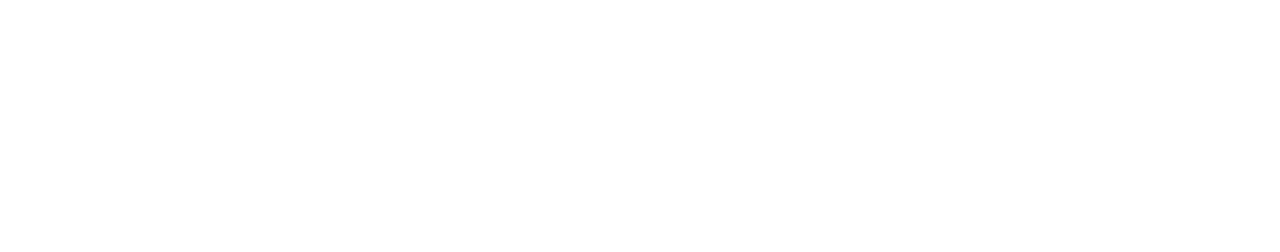
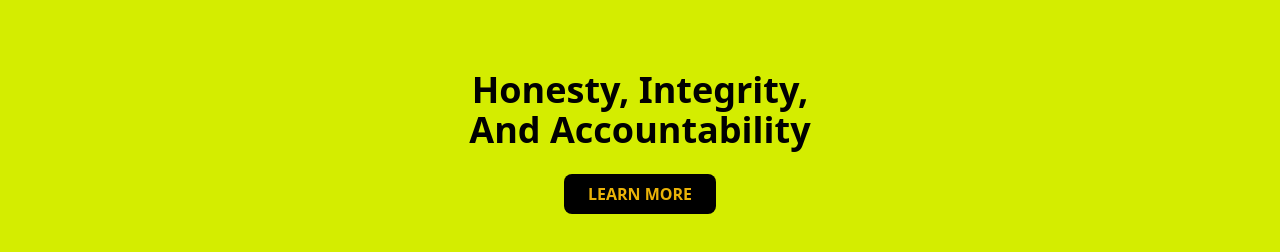
Before and after one commit to huzaifa898/client-pro1, a React (Create React App) app: page / in a window 1280 px wide. Shown: the part 922-1174 px from the top of the page. Before the commit the page ends 864 px from the top, so only its background shows below. Built offline with nearby package versions, Linux system fonts and the light colour scheme.

Commit message:
add bannner sections

```diff
--- a/src/Compnents/Banner.jsx
+++ b/src/Compnents/Banner.jsx
@@ -0,0 +1,30 @@
+import React from 'react';
+import { motion } from 'framer-motion';
+
+const Banner = () => {
+  return (
+    <section
+      className="h-[50vh] w-full flex flex-col justify-center items-center"
+      style={{ backgroundColor: '#D4ED00' }}
+    >
+      <motion.h1
+        className="text-black text-4xl font-bold text-center"
+        initial={{ opacity: 0, y: 50 }}
+        animate={{ opacity: 1, y: 0 }}
+        transition={{ duration: 2.5 }}  // Slower transition
+      >
+        Honesty, Integrity,<br />And Accountability
+      </motion.h1>
+      <motion.button
+        className="mt-6 bg-black text-yellow-500 px-6 py-2 rounded-lg font-semibold hover:bg-gray-800"
+        initial={{ opacity: 0, scale: 0.8 }}
+        animate={{ opacity: 1, scale: 1 }}
+        transition={{ duration: 2.5, delay: 0.5 }}  // Slower transition with delay
+      >
+        LEARN MORE
+      </motion.button>
+    </section>
+  );
+};
+
+export default Banner;
--- a/src/Compnents/Home.jsx
+++ b/src/Compnents/Home.jsx
@@ -1,11 +1,13 @@
 import React from 'react'
 import Navbar from './Navbar'
 import Hero from '../Compnents/Hero'
+import Banner from '../Compnents/Banner'
 function Home() {
   return (
    <>
    <Navbar/>
    <Hero/>
+   <Banner/>
    </>
   )
 }
```
